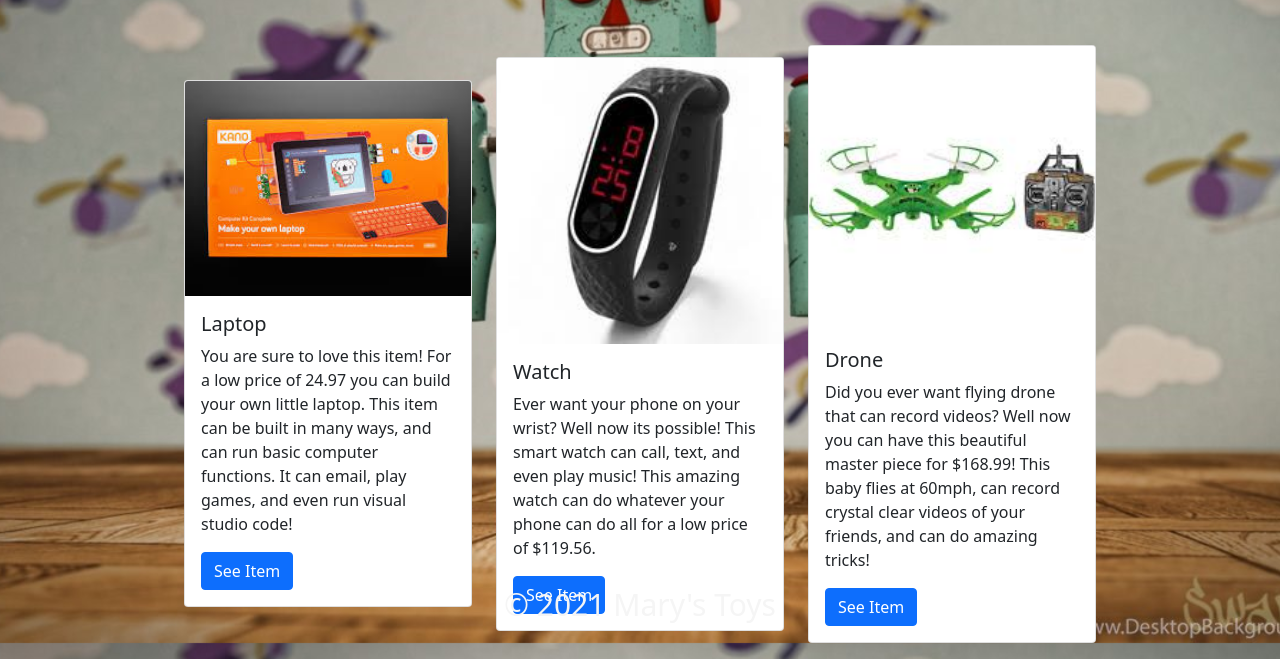
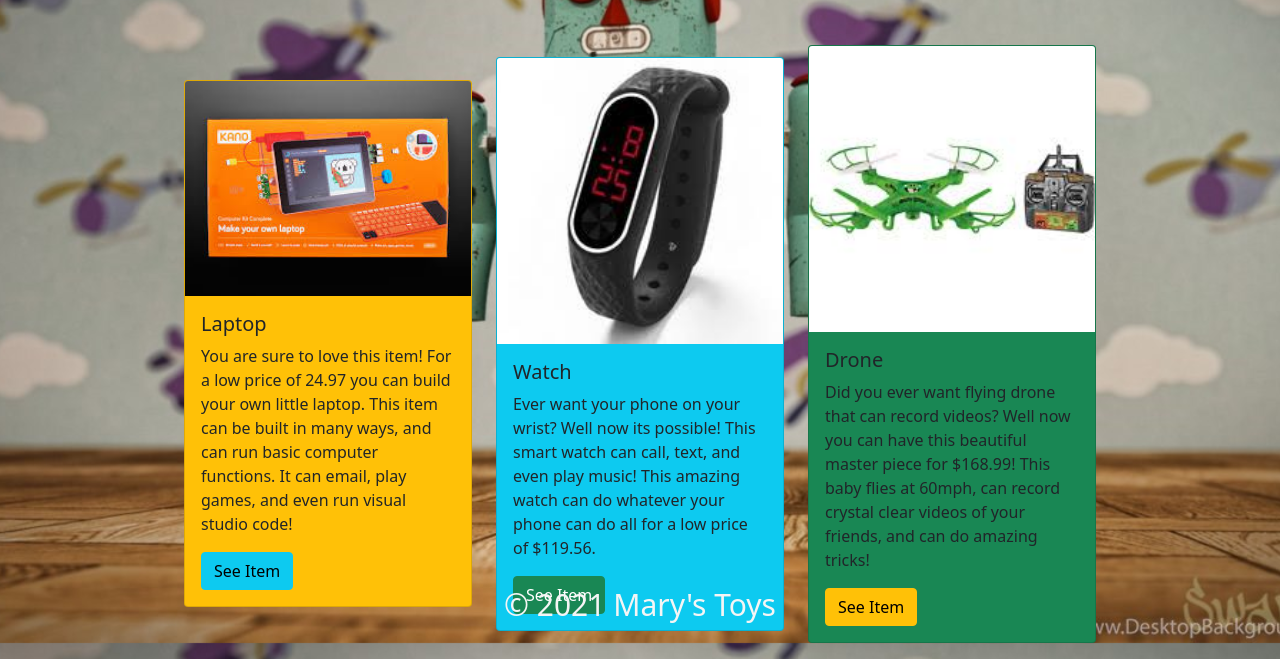
Before and after one commit to perrinedominic/FrontEnd, a plain HTML site: page MarysToys/Source/index.html in a window 1280 px wide. Shown: the part 157-816 px from the top of the page. Drawn offline with nearby package versions, Linux system fonts and the light colour scheme.

Commit message:
Fixed the cart count on index.html, and added a bootstrap color scheme to cards on homepage.

```diff
--- a/MarysToys/Source/index.html
+++ b/MarysToys/Source/index.html
@@ -8,7 +8,7 @@
     <link href="https://cdn.jsdelivr.net/npm/bootstrap@5.0.0-beta2/dist/css/bootstrap.min.css" rel="stylesheet" integrity="sha384-BmbxuPwQa2lc/FVzBcNJ7UAyJxM6wuqIj61tLrc4wSX0szH/Ev+nYRRuWlolflfl" crossorigin="anonymous">
     <title>Mary's Toys</title>
 </head>
-<body>
+<body onload="setCartCount()">
     <!-- Side navigation -->
     <div class="sidenav">
         <div>
@@ -36,12 +36,12 @@
             <div class="row">
                 <div class="col-lg my-auto">
                     <div class="cardHolder2">
-                        <div class="card" style="width: 18rem;">
+                        <div class="card bg-warning" style="width: 18rem;">
                             <img src="images/laptop.jpg" class="card-img-top" alt="laptop">
                             <div class="card-body">
                                 <h5 class="card-title">Laptop</h5>
                                 <p class="card-text">You are sure to love this item! For a low price of 24.97 you can build your own little laptop. This item can be built in many ways, and can run basic computer functions. It can email, play games, and even run visual studio code!</p>
-                                <a href="html/toys.html" class="btn btn-primary">See Item</a>
+                                <a href="html/toys.html" class="btn btn-info">See Item</a>
                             </div>
                         </div>
                     </div>
@@ -49,12 +49,12 @@
 
                 <div class="col-lg my-auto">
                     <div class="cardHolder2">
-                        <div class="card" style="width: 18rem;">
+                        <div class="card bg-info" style="width: 18rem;">
                             <img src="images/watch.jpg" class="card-img-top" alt="laptop">
                             <div class="card-body">
                                 <h5 class="card-title">Watch</h5>
                                 <p class="card-text">Ever want your phone on your wrist? Well now its possible! This smart watch can call, text, and even play music! This amazing watch can do whatever your phone can do all for a low price of $119.56.</p>
-                                <a href="html/toys.html" class="btn btn-primary">See Item</a>
+                                <a href="html/toys.html" class="btn btn-success">See Item</a>
                             </div>
                         </div>
                     </div>
@@ -62,12 +62,12 @@
 
                 <div class="col-lg my-auto">
                     <div class="cardHolder3">
-                        <div class="card" style="width: 18rem;">
+                        <div class="card bg-success" style="width: 18rem;">
                             <img src="images/drone.jpg" class="card-img-top" alt="laptop">
                             <div class="card-body">
                                 <h5 class="card-title">Drone</h5>
                                 <p class="card-text">Did you ever want flying drone that can record videos? Well now you can have this beautiful master piece for $168.99! This baby flies at 60mph, can record crystal clear videos of your friends, and can do amazing tricks!</p>
-                                <a href="html/toys.html" class="btn btn-primary">See Item</a>
+                                <a href="html/toys.html" class="btn btn-warning">See Item</a>
                             </div>
                         </div>
                     </div>
--- a/MarysToys/Source/js/site.js
+++ b/MarysToys/Source/js/site.js
@@ -189,6 +189,15 @@ function checkIfcart(){
     });
 }
 
+function setCartCount(){
+    var toys = getData();
+
+    toys.forEach(element => {
+        var value = parseInt($(".items-in-cart").text(), 10) + 1;
+        $(".items-in-cart").text(value);
+    });
+}
+
 function removeToCart(itemId){
     // Gets window storage adn assigns to array toys
     var storage = window.sessionStorage;
```
